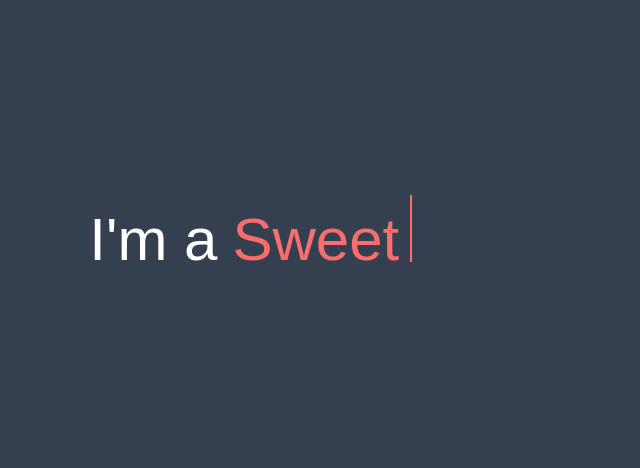
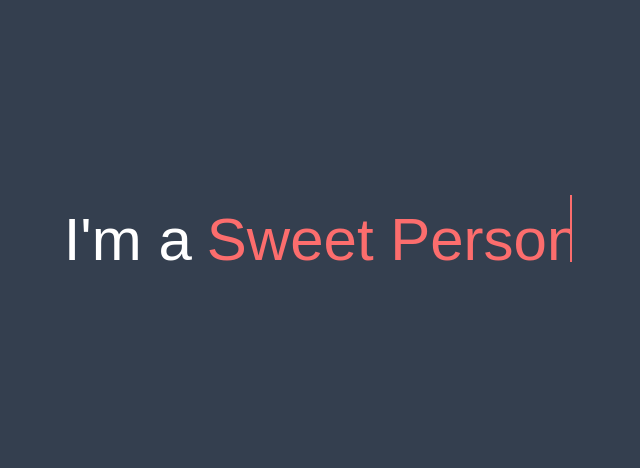
Before and after one commit to KEK-C/OP-TEXT-Effect, a plain HTML site: page index.html in a window 1280 px wide. Shown: the part 160-628 px from the top of the page, without its empty margins (318-958 px from the left). Drawn offline with nearby package versions, Linux system fonts and the light colour scheme.

Commit message:
Update index.html

```diff
--- a/index.html
+++ b/index.html
@@ -12,7 +12,7 @@
     <div class="static-txt">I'm a</div>
     <ul class="dynamic-txts">
       <li><span>Motu</span></li>
-      <li><span>Sweet</span></li>
+      <li><span>Sweet Person</span></li>
       <li><span>Overthinker</span></li>
       <li><span>Well-Wisher</span></li>
     </ul>
```
